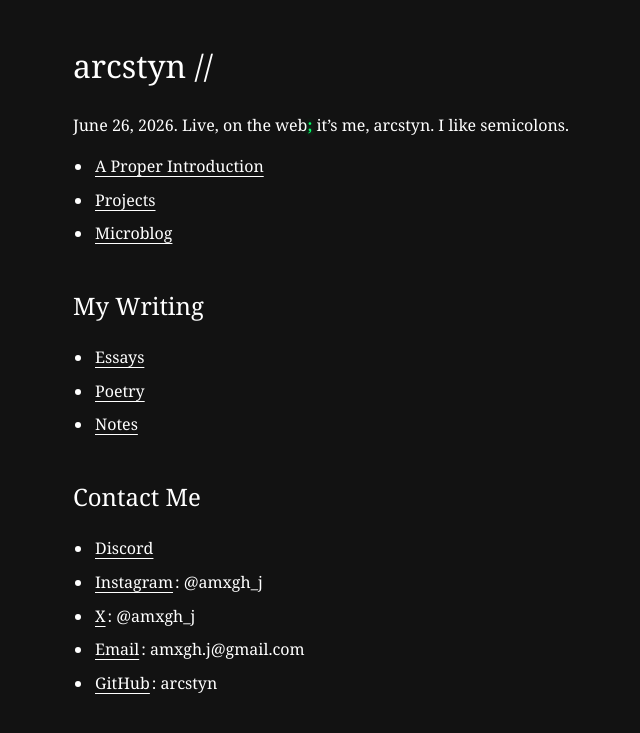
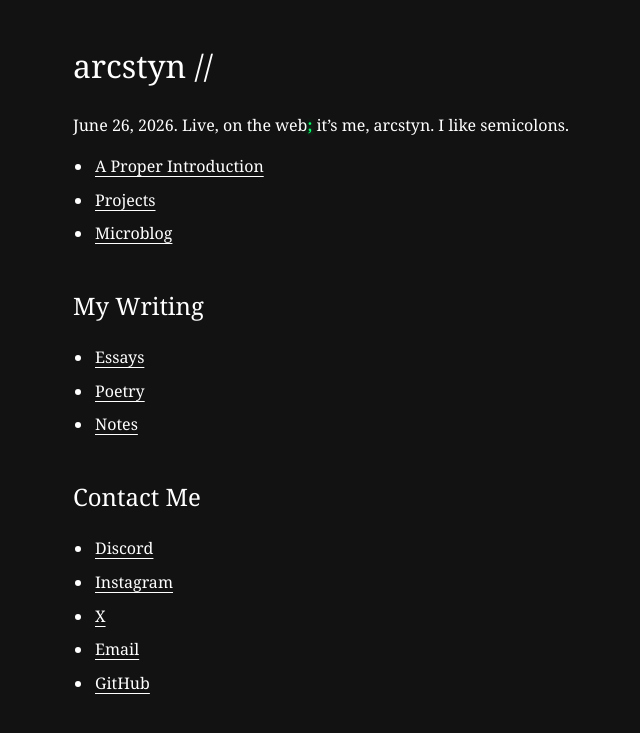
Before and after one commit to arcstyn/arcstyn.github.io, a Jekyll site: the page built from index.md, in a window 1280 px wide. Shown: the top 733 px of the page, without its empty margins (242-882 px from the left). Built offline with Jekyll 4.4.1, drawn with Linux system fonts in a browser that asks for light colours.

Commit message:
Update index.md

```diff
--- a/index.md
+++ b/index.md
@@ -18,7 +18,7 @@ June 26, 2026. Live, on the web; it's me, arcstyn. I like semicolons.
 
 ## Contact Me
 - [Discord](https://discord.com/users/1339695301652385836)
-- [Instagram](https://instagram.com/amxgh_j): @amxgh_j
-- [X](https://x.com/amxgh_j): @amxgh_j
-- [Email](mailto:amxgh.j@gmail.com): amxgh.j@gmail.com
-- [GitHub](https://github.com/arcstyn): arcstyn
+- [Instagram](https://instagram.com/amxgh_j)
+- [X](https://x.com/amxgh_j)
+- [Email](mailto:amxgh.j@gmail.com)
+- [GitHub](https://github.com/arcstyn)
```
